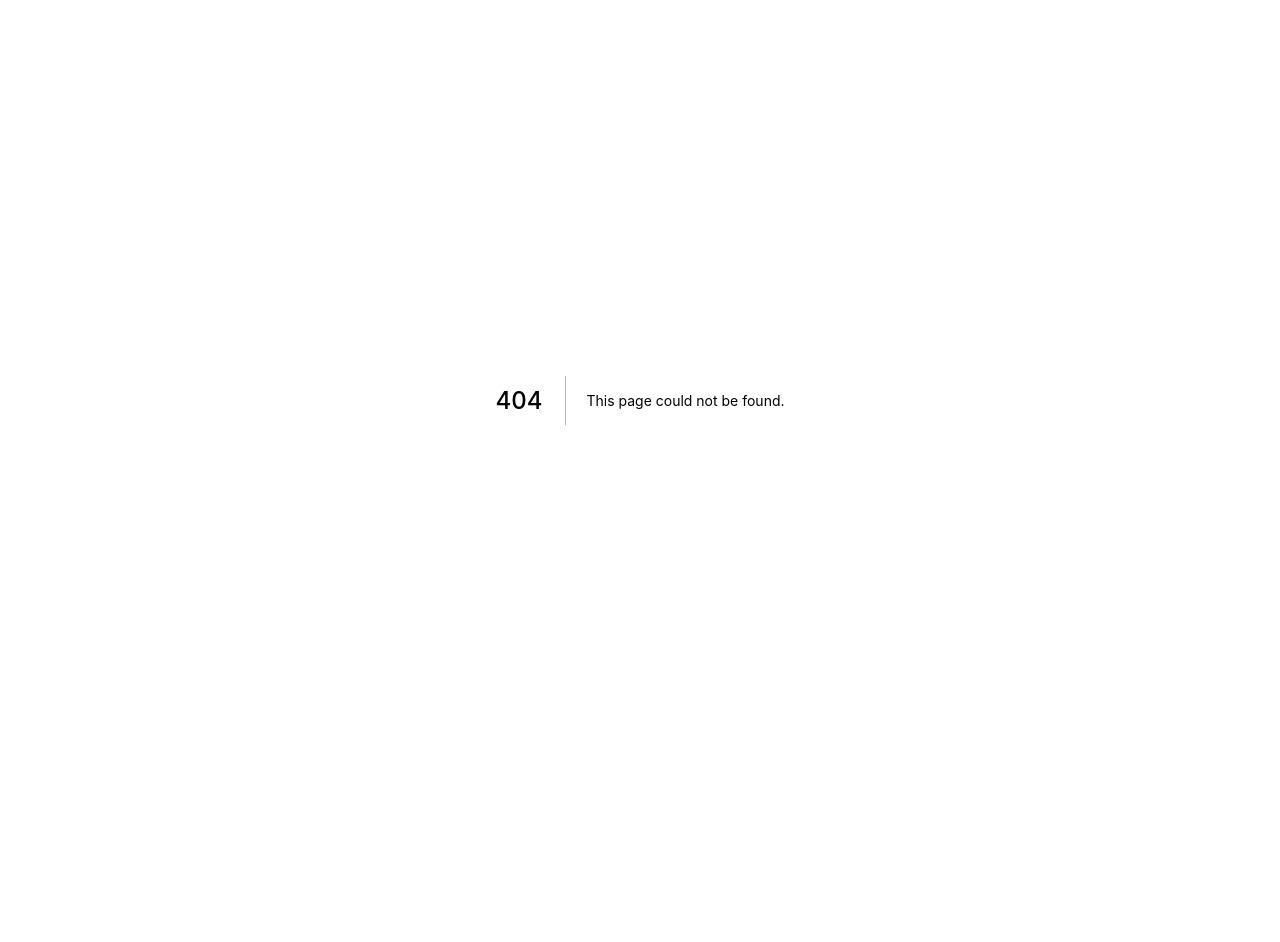
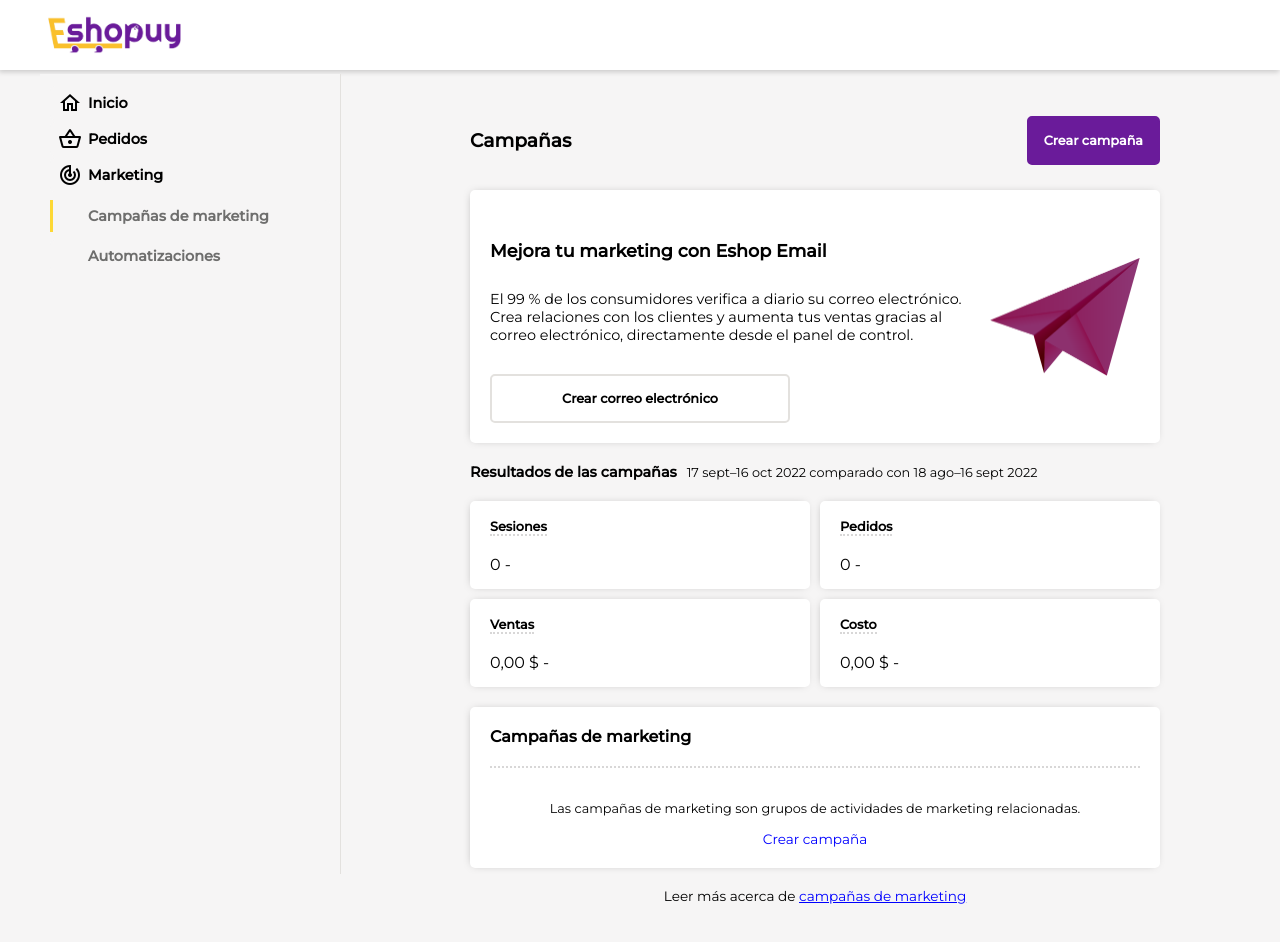
Before and after one commit to facundo3336/account-portal, a Next.js app: page /shop/marketing/marketing-campaign in a window 1280 px wide. Before the commit this address had no page. Shown: the top 942 px of the page. Before the commit the page ends 800 px from the top, so only its background shows below. Built offline with nearby package versions, Linux system fonts and the light colour scheme.

Commit message:
Create marketing campaign page

```diff
--- a/components/Card/Card.module.scss
+++ b/components/Card/Card.module.scss
@@ -19,6 +19,8 @@
     box-shadow: none;
     border-radius: 0;
     padding: 20px;
+    margin-top: 20px;
+    margin-bottom: 20px;
   }
 
   &.sm {
@@ -37,16 +39,6 @@
 @media screen and (min-width: 768px) {
   .card {
     padding: 30px 65px 65px 65px;
-
-    &.info {
-      box-shadow: -1px 0px 10px -4px rgba(0, 0, 0, 0.35);
-      -webkit-box-shadow: -1px 0px 10px -4px rgba(0, 0, 0, 0.35);
-      -moz-box-shadow: -1px 0px 10px -4px rgba(0, 0, 0, 0.35);
-      border-radius: 5px;
-      overflow: hidden;
-      margin-top: 20px;
-      margin-bottom: 20px;
-    }
 
     &.sm {
       width: 300px;
@@ -93,7 +85,10 @@
     }
 
     &.info {
-      padding: 20px;
+      box-shadow: -1px 0px 10px -4px rgba(0, 0, 0, 0.35);
+      -webkit-box-shadow: -1px 0px 10px -4px rgba(0, 0, 0, 0.35);
+      -moz-box-shadow: -1px 0px 10px -4px rgba(0, 0, 0, 0.35);
+      border-radius: 5px;
     }
   }
 }
--- a/components/Report/Report.tsx
+++ b/components/Report/Report.tsx
@@ -1,5 +1,6 @@
 import styles from "./Report.module.scss";
 import { Card } from "../Card/Card";
+import { Title } from "../Title/Title";
 
 interface Props {
   title: string;
@@ -14,10 +15,7 @@ export const Report = ({ title, description, link, reportData }: Props) => {
       <Card size="tiny">
         <div>
           <div className={styles.reportInfo}>
-            <div className={styles.reportTitleContainer}>
-              <h3>{title}</h3>
-              <p className={styles.reportDescription}>{description}</p>
-            </div>
+            <Title underline={true} title={title} description={description} />
             <span>{reportData} -</span>
           </div>
           <div className={styles.reportLine}>
--- a/components/Sidebar/Sidebar.tsx
+++ b/components/Sidebar/Sidebar.tsx
@@ -26,7 +26,10 @@ export const Sidebar = ({ isOpen }: Props) => {
         />
         <SidebarItem
           itemOptions={[
-            { name: "Campañas de marketing", path: "" },
+            {
+              name: "Campañas de marketing",
+              path: "/shop/marketing/marketing-campaign",
+            },
             { name: "Automatizaciones", path: "" },
           ]}
           path="/shop/marketing"
--- a/components/SidebarItemOption/SidebarItemOption.tsx
+++ b/components/SidebarItemOption/SidebarItemOption.tsx
@@ -11,8 +11,16 @@ export const SidebarItemOption = ({ optionName, path }: Props) => {
 
   const isSelected = router.pathname === path;
 
+  const onClickRedirect = () => {
+    router.push(path);
+  };
+
   return (
-    <li className={styles.itemOption} aria-selected={isSelected}>
+    <li
+      onClick={onClickRedirect}
+      className={styles.itemOption}
+      aria-selected={isSelected}
+    >
       {optionName}
     </li>
   );
--- /dev/null
+++ b/components/Title/Title.module.scss
@@ -0,0 +1,37 @@
+@import "../../styles/colors.scss";
+
+.titleContainer {
+  position: relative;
+
+  h3 {
+    font-size: 0.8rem;
+    text-decoration: dotted;
+    display: inline;
+  }
+
+  &:hover {
+    cursor: default;
+
+    .titleDescription {
+      visibility: visible;
+    }
+  }
+
+  .titleUnderline {
+    border-bottom: dotted 2px map-get($colors, "mediumGrey");
+  }
+
+  .titleDescription {
+    visibility: hidden;
+    position: absolute;
+    padding: 15px;
+    border-radius: 5px;
+    box-shadow: -1px 0px 10px -4px rgba(0, 0, 0, 0.35);
+    -webkit-box-shadow: -1px 0px 10px -4px rgba(0, 0, 0, 0.35);
+    -moz-box-shadow: -1px 0px 10px -4px rgba(0, 0, 0, 0.35);
+    font-size: 0.85rem;
+    bottom: 20px;
+    background-color: white;
+    max-width: 300px;
+  }
+}
--- /dev/null
+++ b/components/Title/Title.tsx
@@ -0,0 +1,16 @@
+import styles from "./Title.module.scss";
+
+interface Props {
+  title: string;
+  description: string;
+  underline: boolean;
+}
+
+export const Title = ({ title, description, underline }: Props) => {
+  return (
+    <div className={styles.titleContainer}>
+      <h3 className={underline ? styles.titleUnderline : ""}>{title}</h3>
+      <p className={styles.titleDescription}>{description}</p>
+    </div>
+  );
+};
--- /dev/null
+++ b/pages/shop/marketing/marketing-campaign/MarketingCampaign.module.scss
@@ -0,0 +1,163 @@
+@import "../../../../styles/colors.scss";
+
+.marketingPage {
+  padding-bottom: 50px;
+}
+
+.titleContainer {
+  display: flex;
+  justify-content: space-between;
+  align-items: center;
+  padding: 20px;
+}
+
+.campaignResultTitle {
+  margin-bottom: 20px;
+}
+
+.campaignResult {
+  padding: 0 20px;
+
+  span {
+    display: block;
+  }
+}
+
+.campaignsContainer {
+  margin-top: 20px;
+  display: grid;
+  gap: 10px;
+}
+
+.resultsTitle {
+  padding: 0 20px 25px 20px;
+  h6 {
+    font-size: 0.9rem;
+    margin-right: 10px;
+    margin-bottom: 10px;
+  }
+
+  span {
+    font-size: 0.8rem;
+  }
+}
+
+.marketingCampaignInfoContainer {
+  h3 {
+    font-size: 1rem;
+    margin-top: 20px;
+  }
+}
+
+.readMore {
+  font-size: 0.85rem;
+  text-align: center;
+
+  a {
+    color: blue;
+    text-decoration: underline;
+
+    &:hover {
+      color: map-get($colors, "lightBlue");
+    }
+  }
+}
+
+.marketingCampaignInfoSection {
+  text-align: center;
+  border-top: dotted 2px map-get($colors, "mediumGrey");
+  padding-top: 20px;
+  margin-top: 20px;
+
+  a {
+    font-size: 0.85rem;
+    color: blue;
+
+    &:hover {
+      color: map-get($colors, "lightBlue");
+    }
+  }
+
+  p {
+    font-size: 0.8rem;
+  }
+}
+
+.bestMarketingSection {
+  display: flex;
+  align-items: center;
+
+  h5 {
+    font-size: 1.1rem;
+  }
+
+  p {
+    font-size: 0.9rem;
+    margin-bottom: 30px;
+  }
+}
+
+.emailButton {
+  max-width: 300px;
+}
+
+.violetPlane {
+  visibility: hidden;
+}
+
+.createCampaignButton {
+  max-width: 200px;
+}
+
+@media screen and (min-width: 768px) {
+  .violetPlane {
+    visibility: visible;
+    width: 150px;
+    height: 150px;
+    background-position: center center;
+    background-size: contain;
+    background-repeat: no-repeat;
+  }
+
+  .resultsTitle {
+    display: flex;
+    align-items: center;
+
+    h6 {
+      margin-bottom: 0;
+      margin-top: 0;
+    }
+  }
+
+  .bestMarketingInfo {
+    max-width: 600px;
+  }
+}
+
+@media screen and (min-width: 1024px) {
+  .titleContainer {
+    padding: 0;
+  }
+
+  .campaignsContainer {
+    grid-template-columns: 1fr 1fr;
+  }
+
+  .resultsTitle {
+    padding: 0;
+  }
+
+  .bestMarketingInfo {
+    max-width: 500px;
+  }
+
+  .marketingPage {
+    max-width: 700px;
+    padding-top: 30px;
+  }
+}
+@media screen and (min-width: 1340px) {
+  .marketingPage {
+    max-width: 900px;
+  }
+}
--- /dev/null
+++ b/pages/shop/marketing/marketing-campaign/index.tsx
@@ -0,0 +1,130 @@
+import { NextPage } from "next";
+import { Button, ButtonColor } from "../../../../components/Button/Button";
+import { Card } from "../../../../components/Card/Card";
+import { Layout } from "../../../../components/Layout/Layout";
+import { Title } from "../../../../components/Title/Title";
+import styles from "./MarketingCampaign.module.scss";
+
+const MarketingPage: NextPage = () => {
+  return (
+    <Layout>
+      <div className={styles.marketingPage}>
+        <div className={styles.titleContainer}>
+          <h3>Campañas</h3>
+          <div className={styles.createCampaignButton}>
+            <Button
+              onClick={() => {}}
+              color={ButtonColor.Primary}
+              textSize="sm"
+            >
+              Crear campaña
+            </Button>
+          </div>
+        </div>
+        <Card size="info">
+          <section className={styles.bestMarketingSection}>
+            <div className={styles.bestMarketingInfo}>
+              <h5>Mejora tu marketing con Eshop Email</h5>
+              <p>
+                El 99 % de los consumidores verifica a diario su correo
+                electrónico. Crea relaciones con los clientes y aumenta tus
+                ventas gracias al correo electrónico, directamente desde el
+                panel de control.
+              </p>
+              <div className={styles.emailButton}>
+                <Button
+                  onClick={() => {}}
+                  textSize="sm"
+                  color={ButtonColor.Grey}
+                >
+                  Crear correo electrónico
+                </Button>
+              </div>
+            </div>
+            <div
+              className={styles.violetPlane}
+              style={{
+                backgroundImage: "url(" + "/violet-plane.png" + ")",
+              }}
+            ></div>
+          </section>
+        </Card>
+        <div className={styles.resultsTitle}>
+          <h6>Resultados de las campañas</h6>{" "}
+          <span>17 sept–16 oct 2022 comparado con 18 ago–16 sept 2022</span>
+        </div>
+        <div className={styles.campaignsContainer}>
+          <Card size="tiny">
+            <div className={styles.campaignResult}>
+              <div className={styles.campaignResultTitle}>
+                <Title
+                  underline={true}
+                  title="Sesiones"
+                  description="Numero de visitas en tu tienda online a partir de campañas de marketing. Una visita es un periodo de actividad continua de un visitante"
+                />
+              </div>
+              <span>0 -</span>
+            </div>
+          </Card>
+          <Card size="tiny">
+            <div className={styles.campaignResult}>
+              <div className={styles.campaignResultTitle}>
+                <Title
+                  underline={true}
+                  title="Pedidos"
+                  description="Total de pedidos en la tienda online por las campañas de marketing de Eshopuy"
+                />
+              </div>
+              <span>0 -</span>
+            </div>
+          </Card>
+          <Card size="tiny">
+            <div className={styles.campaignResult}>
+              <div className={styles.campaignResultTitle}>
+                <Title
+                  underline={true}
+                  title="Ventas"
+                  description="Ventas totales por las campañas de marketing de Eshopuy"
+                />
+              </div>
+              <span>0,00 $ - </span>
+            </div>
+          </Card>
+          <Card size="tiny">
+            <div className={styles.campaignResult}>
+              <div className={styles.campaignResultTitle}>
+                <Title
+                  underline={true}
+                  title="Costo"
+                  description="Costo total gastado en campañas de marketing de Eshopuy"
+                />
+              </div>
+              <span>0,00 $ - </span>
+            </div>
+          </Card>
+        </div>
+        <div className={styles.marketingCampaignInfoContainer}>
+          <Card size="info">
+            <Title
+              underline={false}
+              title="Campañas de marketing"
+              description="Las campañas de marketing son grupos de actividades de marketing relacionadas"
+            />
+            <div className={styles.marketingCampaignInfoSection}>
+              <p>
+                Las campañas de marketing son grupos de actividades de marketing
+                relacionadas.
+              </p>
+              <a href="#">Crear campaña</a>
+            </div>
+          </Card>
+        </div>
+        <div className={styles.readMore}>
+          Leer más acerca de <a href="#">campañas de marketing</a>
+        </div>
+      </div>
+    </Layout>
+  );
+};
+
+export default MarketingPage;
```
Also changed, not shown: public/violet-plane.png (added), 1 other file (tests, documents, lock files or other folders).
